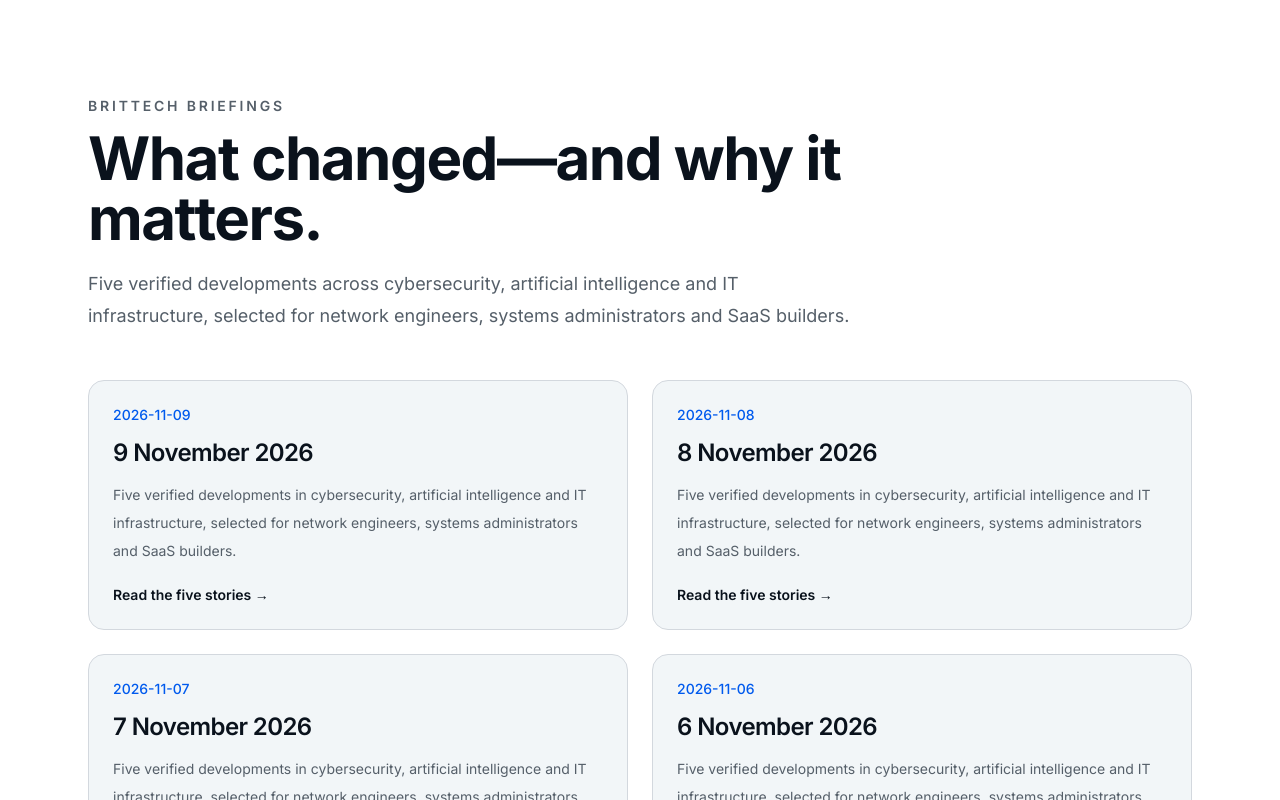
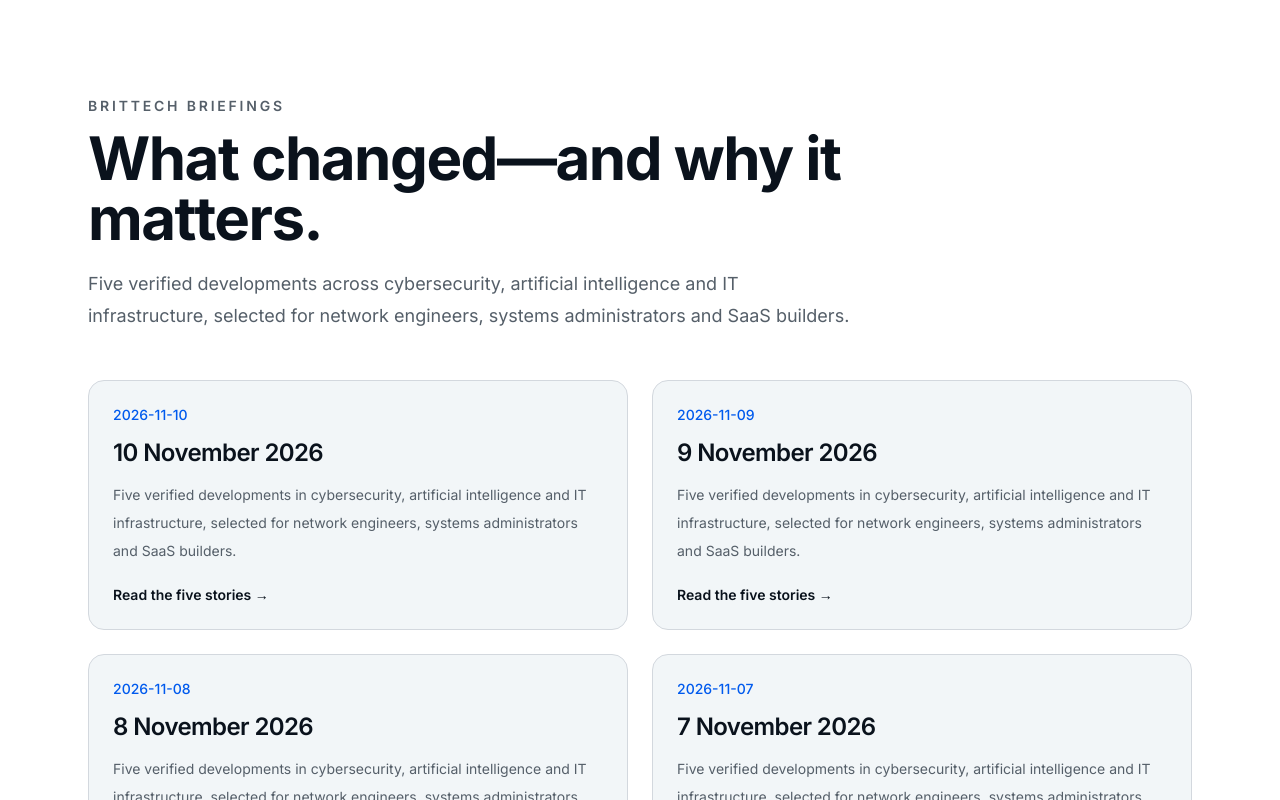
Before and after one commit to captin-p/www.brit-tech.uk-v2--My-Profile-, a Next.js app: page /briefings in a window 1280 px wide. Shown: the top 800 px of the page. Built offline with nearby package versions, Linux system fonts and the light colour scheme.

Commit message:
Add 10 November 2026 tech briefing

```diff
--- a/data/briefings.ts
+++ b/data/briefings.ts
@@ -21,6 +21,76 @@ export type TechBriefing = {
 
 export const briefings: TechBriefing[] = [
   {
+    date: "2026-11-10",
+    title: "Daily Tech Briefing — 10 November 2026",
+    description:
+      "Five verified developments in cybersecurity, artificial intelligence and IT infrastructure, selected for network engineers, systems administrators and SaaS builders.",
+    takeaway:
+      "If you run N-central, follow N-able's isolation guidance before doing anything else. Then review whether every consequential AI workload has a centrally enforced, fail-closed stop mechanism, and start treating incident notification, independent evaluation and infrastructure exit costs as product requirements rather than later compliance work.",
+    stories: [
+      {
+        headline: "N-able takes hosted N-central offline after a mass zero-day disclosure",
+        category: "Cybersecurity",
+        summary:
+          "N-able shut its hosted N-central remote-monitoring environments across the Americas, Europe and Asia-Pacific after a researcher published more than 30 alleged vulnerabilities and proof-of-concept exploits. The reported chains include authentication bypass, credential disclosure, arbitrary file writes and remote code execution; N-able told on-premises customers to keep servers offline while it develops and validates a hotfix, and said it had not observed active exploitation or unauthorized data access.",
+        whyItMatters:
+          "RMM platforms sit above fleets of customer systems, so compromise can become a supply-chain incident quickly. Follow N-able's current shutdown and recovery guidance, restrict management access, preserve logs outside N-central, rotate privileged credentials after remediation and verify every managed endpoint for unexpected administrative actions before restoring trust.",
+        image: "/images/briefings/2026-11-10/nable-ncentral-response.svg",
+        imageAlt: "Illustration of an N-central remote-management server isolated while security teams validate fixes and inspect managed endpoints.",
+        sourceLabel: "BleepingComputer report with N-able statements, 9 November 2026",
+        sourceUrl: "https://www.bleepingcomputer.com/news/security/n-able-takes-cloud-platform-offline-after-30-plus-zero-days-published/",
+      },
+      {
+        headline: "OpenAI puts a fail-closed stop control in its inference layer",
+        category: "Artificial Intelligence",
+        summary:
+          "OpenAI described Control Room, a central authorization service now covering its research inference workloads. Each model request carries a job identifier and the inference engine checks whether that job may continue; a stop decision blocks further output within at most 35 seconds, and the system denies inference if Control Room itself fails.",
+        whyItMatters:
+          "This is a useful pattern for SaaS agents: enforce permission at the scarce execution layer rather than trusting changeable workload code. Give every job an identity, evaluate authorization before each consequential action, fail closed when policy is unavailable and test the kill path independently from the agent process.",
+        image: "/images/briefings/2026-11-10/ai-control-room.svg",
+        imageAlt: "Illustration of a central fail-closed control room authorizing or stopping AI inference workloads.",
+        sourceLabel: "OpenAI Control Room technical overview, 9 November 2026",
+        sourceUrl: "https://openai.com/index/control-room/",
+      },
+      {
+        headline: "Australia plans mandatory security and incident reporting for frontier AI",
+        category: "Artificial Intelligence",
+        summary:
+          "Australia says its forthcoming AI Standards legislation will require frontier-model companies operating in the country to maintain security controls across development and deployment, manage serious risks, permit independent evaluations, rapidly notify government of incidents and publish safety and security frameworks. A new targeted regulator would oversee compliance and could impose significant penalties; detailed legislation is still being developed.",
+        whyItMatters:
+          "Even if your SaaS is not a frontier-model developer, customers will increasingly expect the same evidence from downstream AI products. Keep model and tool inventories, document risk decisions, preserve action-level logs, define reportable incidents and make provider evaluation and replacement possible before these become contractual requirements.",
+        image: "/images/briefings/2026-11-10/australia-ai-standards.svg",
+        imageAlt: "Illustration of frontier AI services passing through Australian security, evaluation and incident-reporting controls.",
+        sourceLabel: "Australian Government joint media release, 10 November 2026",
+        sourceUrl: "https://www.minister.defence.gov.au/media-releases/2026-11-10/new-australian-ai-safety-security-protections",
+      },
+      {
+        headline: "Anthropic releases Fable 5.2 and gated Mythos 5.2 for difficult technical work",
+        category: "Artificial Intelligence",
+        summary:
+          "Anthropic released two access tiers of the same new model: Fable 5.2 for general use with cyber and biology safeguards, and Mythos 5.2 for verified organizations doing approved security or biomedical work. Anthropic prices standard use at $8 per million input tokens and $40 per million output tokens, says generation is up to 30% faster than version 5.1, and offers a faster mode at twice the token price.",
+        whyItMatters:
+          "Capability and access policy are becoming separate product dimensions. Benchmark the safeguarded tier on your own coding and operations tasks, measure cost per accepted result rather than token price alone, and design routing so rare hard jobs can use an expensive specialist model without moving every SaaS request onto it.",
+        image: "/images/briefings/2026-11-10/anthropic-model-routing.svg",
+        imageAlt: "Illustration of SaaS tasks being routed between safeguarded and verified-access AI model tiers according to risk and cost.",
+        sourceLabel: "Anthropic model announcement, 9 November 2026",
+        sourceUrl: "https://www.anthropic.com/claude-fable-and-mythos-5-2",
+      },
+      {
+        headline: "US data-centre bill would shift more grid-upgrade risk to operators",
+        category: "IT Infrastructure",
+        summary:
+          "A bipartisan energy bill due for US Senate debate would accelerate approvals for power plants and transmission while requiring large data centres to bear more of the cost of grid upgrades and protecting other utility customers if projects fail. Reuters reports that passage remains uncertain amid environmental, tribal and political opposition.",
+        whyItMatters:
+          "Cloud and colocation economics increasingly include transmission, interconnection and failed-project liabilities—not just servers and leases. When assessing future regions, ask who funds grid work, whether power is contractually firm, what happens if an anchor tenant exits and how those costs can flow into your SaaS pricing.",
+        image: "/images/briefings/2026-11-10/datacentre-grid-costs.svg",
+        imageAlt: "Illustration of a large data centre connected to a power grid with upgrade costs assigned to the operator.",
+        sourceLabel: "Reuters report, 9 November 2026",
+        sourceUrl: "https://www.reuters.com/legal/litigation/us-congress-gets-first-post-blue-wave-crack-data-centers-with-permitting-bill-2026-11-09/",
+      },
+    ],
+  },
+  {
     date: "2026-11-09",
     title: "Daily Tech Briefing — 9 November 2026",
     description:
```
